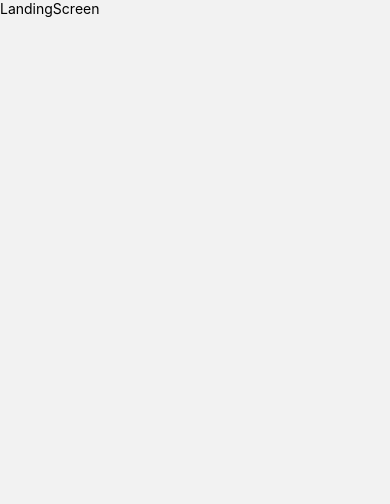
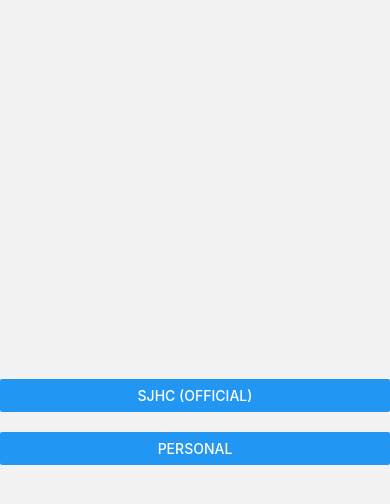
Before and after one commit to ManeKuldeep/MoneyRecord, a React Native app: screen /LandingScreen in a window 390 px wide. Shown: the top 504 px of the page. Built offline with nearby package versions, Linux system fonts and the light colour scheme.

Commit message:
buttons added on landing page for navigation

```diff
--- a/App.tsx
+++ b/App.tsx
@@ -4,6 +4,8 @@ import {NavigationContainer} from '@react-navigation/native';
 import {createNativeStackNavigator} from '@react-navigation/native-stack';
 import LandingScreen from './src/screens/LandingScreen';
 import MainScreen from './src/screens/Main';
+import OfficialMainScreen from './src/screens/Official/Official';
+import PersonalMainScreen from './src/screens/Personal/Personal';
 
 const App = () => {
   const Stack = createNativeStackNavigator();
@@ -21,6 +23,16 @@ const App = () => {
           component={LandingScreen}
           options={{headerShown: false}}
         />
+        <Stack.Screen
+          name="PersonalMainScreen"
+          component={PersonalMainScreen}
+          options={{headerShown: false}}
+        />
+        <Stack.Screen
+          name="OfficialMainScreen"
+          component={OfficialMainScreen}
+          options={{headerShown: false}}
+        />
       </Stack.Navigator>
     </NavigationContainer>
   );
--- a/src/screens/LandingScreen.js
+++ b/src/screens/LandingScreen.js
@@ -1,10 +1,26 @@
 import React from 'react';
-import {Text, View} from 'react-native';
+import {Button, SafeAreaView, StyleSheet} from 'react-native';
 
-export default function LandingScreen() {
+export default function LandingScreen({navigation}) {
   return (
-    <View>
-      <Text>LandingScreen</Text>
-    </View>
+    <SafeAreaView style={styles.container}>
+      <Button
+        title="SJHC (Official)"
+        onPress={() => navigation.navigate('OfficialMainScreen')}
+      />
+      <Button
+        title="Personal"
+        onPress={() => navigation.navigate('PersonalMainScreen')}
+      />
+    </SafeAreaView>
   );
 }
+
+const styles = StyleSheet.create({
+  container: {
+    flex: 1,
+    rowGap: 20,
+    justifyContent: 'center',
+    padding: 20,
+  },
+});
--- a/src/screens/Main.js
+++ b/src/screens/Main.js
@@ -1,12 +1,10 @@
-import React, {useEffect} from 'react';
+import React from 'react';
 import {ImageBackground} from 'react-native';
 
 export default function MainScreen({navigation}) {
-  useEffect(() => {
-    setTimeout(() => {
-      navigation.navigate('LandingScreen');
-    }, 1000);
-  }, []);
+  setTimeout(() => {
+    navigation.navigate('LandingScreen');
+  }, 1000);
   return (
     <ImageBackground
       source={require('../assests/sjhclogo.jpeg')}
--- /dev/null
+++ b/src/screens/Official/Official.js
@@ -0,0 +1,10 @@
+import React from 'react';
+import {Text, View} from 'react-native';
+
+export default function OfficialMainScreen() {
+  return (
+    <View>
+      <Text>OfficialMainScreen</Text>
+    </View>
+  );
+}
--- /dev/null
+++ b/src/screens/Personal/Personal.js
@@ -0,0 +1,10 @@
+import React from 'react';
+import {Text, View} from 'react-native';
+
+export default function PersonalMainScreen() {
+  return (
+    <View>
+      <Text>PersonalMainScreen</Text>
+    </View>
+  );
+}
```
